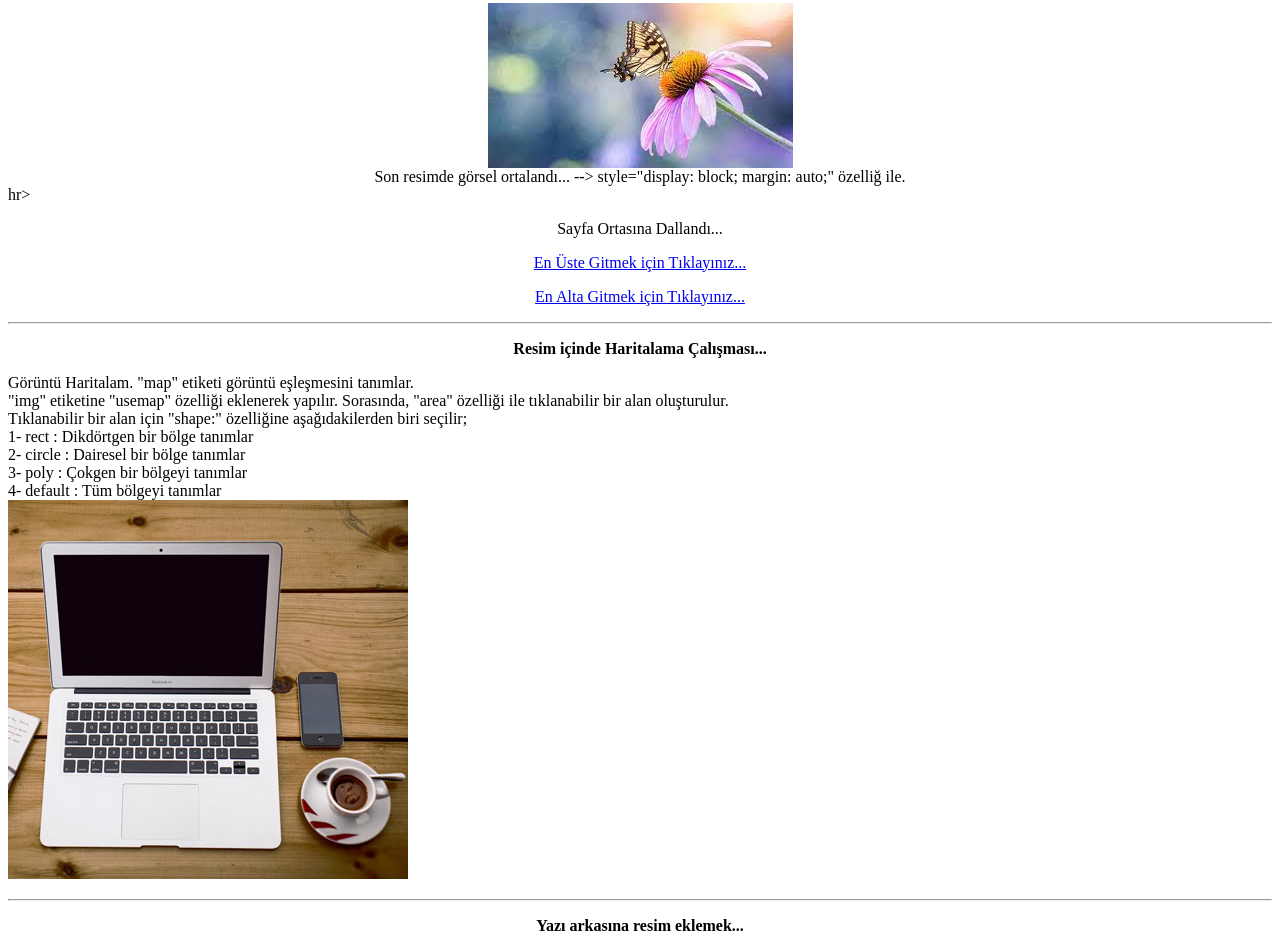
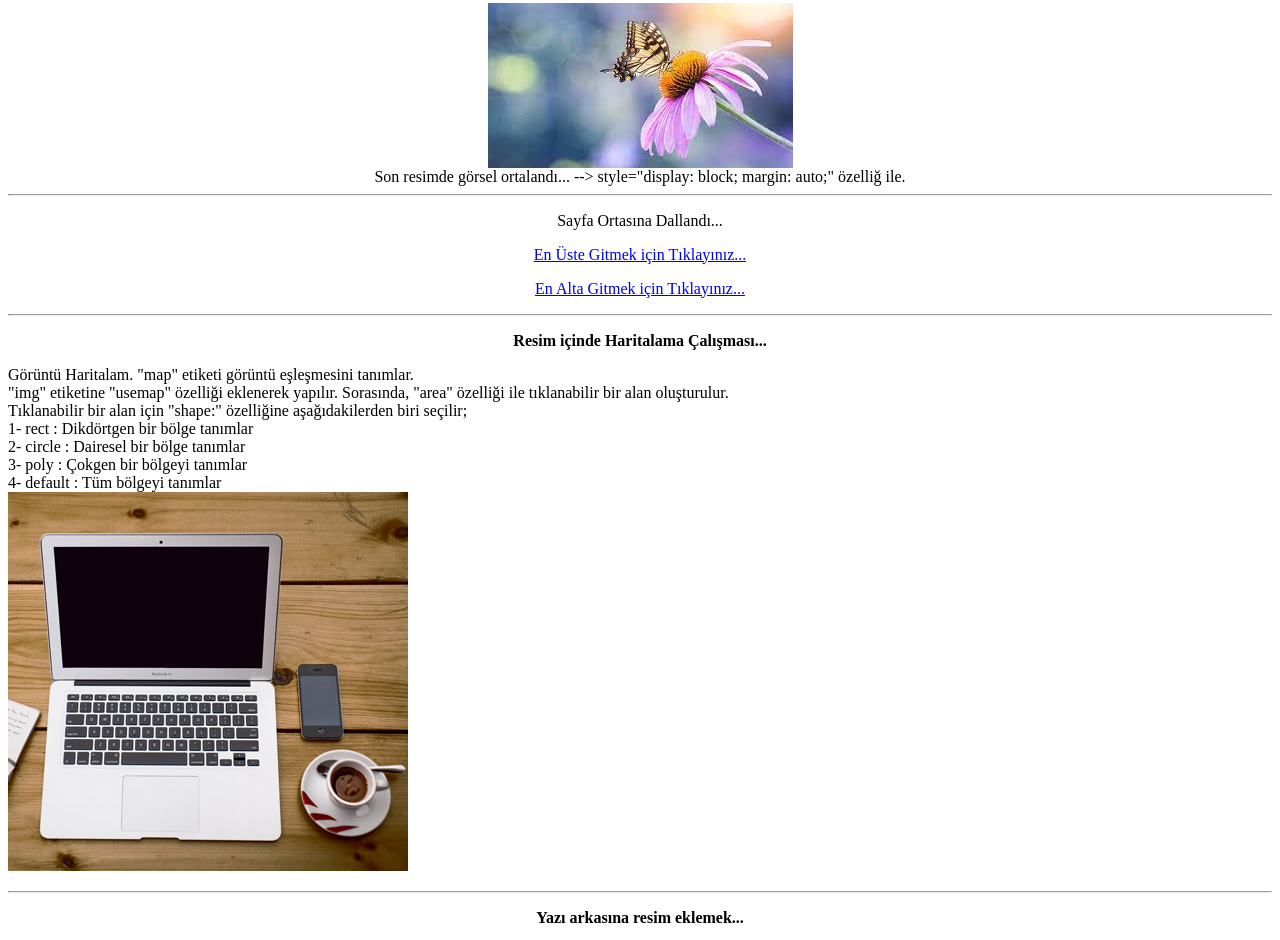
Before and after one commit to sakardogukan/HTML, a plain HTML site: page index.html in a window 1280 px wide. Shown: the part 2624-3564 px from the top of the page. Drawn offline with Linux system fonts and the light colour scheme.

Commit message:
index.html changed

```diff
--- a/index.html
+++ b/index.html
@@ -111,7 +111,7 @@
     <img src="img/cicek.jpg" alt="Çiçek resmi ortalnmış durumda..." title="çiçek resmi ortalanmış durumda..." style="display: block; margin: auto;">
     <div style="text-align: center;">Son resimde görsel ortalandı... --> style="display: block; margin: auto;" özelliğ ile.</div>
 
-    hr>
+    <hr>
     <a id="C3"><p style="text-align: center">Sayfa Ortasına Dallandı...</p></a>
     <a href="#C2"><p style="text-align: center">En Üste Gitmek için Tıklayınız...</p></a>
     <a href="#C1"><p style="text-align: center">En Alta Gitmek için Tıklayınız...</p></a>
```
